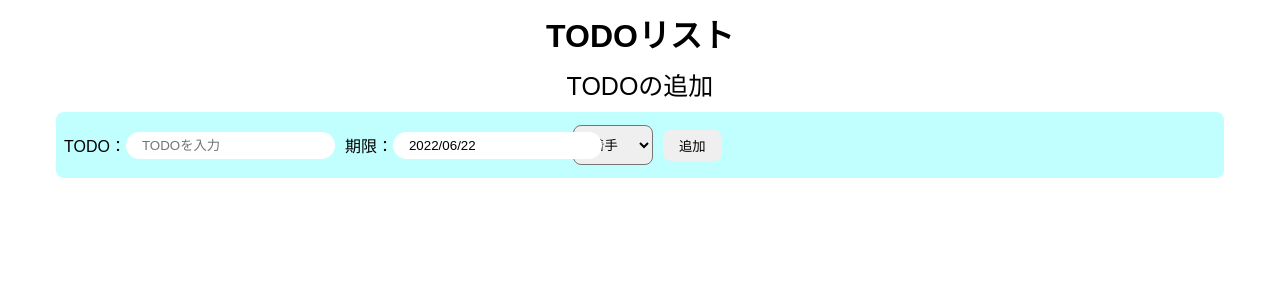
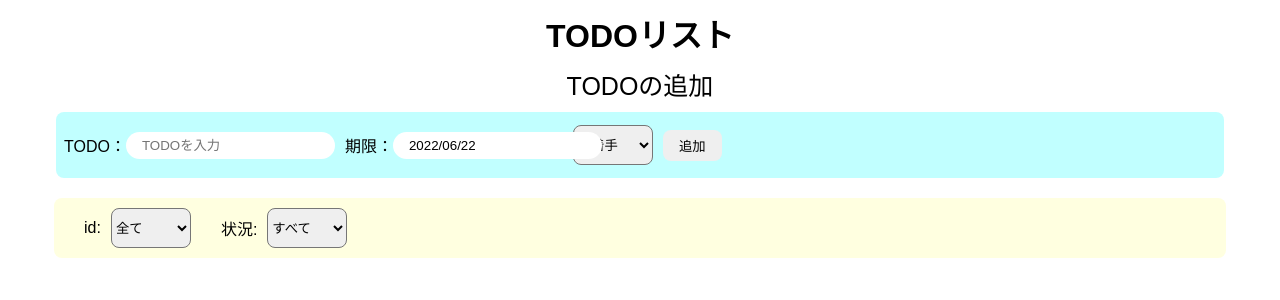
Before and after one commit to k98a73/todo-rookie, a React (Create React App) app: page / in a window 1280 px wide. Shown: the top 300 px of the page. Built offline with nearby package versions, Linux system fonts and the light colour scheme.

Commit message:
フィルター機能（ID、状況）

```diff
--- a/src/App.css
+++ b/src/App.css
@@ -41,6 +41,21 @@ button:hover {
   margin: 10px 0;
 }
 
+.filter-area {
+  width: 90%;
+  background-color: #ffffe0;
+  padding: 10px;
+  margin: 20px auto;
+  border-radius: 8px;
+  display: flex;
+  align-items: center;
+}
+
+.filter-area p {
+  margin-right: 10px;
+  margin-left: 20px;
+}
+
 .input-area {
   background-color: #c1ffff;
   width: 90%;
--- a/src/App.js
+++ b/src/App.js
@@ -1,4 +1,4 @@
-import { useState } from "react";
+import { useEffect, useState } from "react";
 // react-datepickerを導入するならターミナルで「npm install react-datepicker --save」を実行
 import DatePicker, { registerLocale } from "react-datepicker";
 import ja from "date-fns/locale/ja";
@@ -12,6 +12,9 @@ const App = () => {
   const [todo, setTodo] = useState("");
   const [isEditing, setIsEditing] = useState(false);
   const [currentTodo, setCurrentTodo] = useState({});
+  const [filteredTodos, setFilteredTodos] = useState([]);
+  const [filter, setFilter] = useState("all");
+  const [idFilter, setIdFilter] = useState("全て");
 
   const filterOptions = [
     { label: "notStarted", value: "未着手" },
@@ -86,6 +89,50 @@ const App = () => {
     setCurrentTodo({ ...todo });
   };
 
+  useEffect(() => {
+    const filteringTodos = () => {
+      switch (filter) {
+        case "notStarted":
+          setFilteredTodos(todos.filter((todo) => todo.status === "未着手"));
+          break;
+        case "inProgress":
+          setFilteredTodos(todos.filter((todo) => todo.status === "作業中"));
+          break;
+        case "done":
+          setFilteredTodos(todos.filter((todo) => todo.status === "完了"));
+          break;
+        default:
+          setFilteredTodos(todos);
+      }
+    };
+    filteringTodos();
+  }, [filter, todos]);
+
+  const todoId = todos.map((todo) => todo.id);
+  const todoIdFilter = ["全て", ...todoId];
+
+  useEffect(() => {
+    const filteringTodosId = () => {
+      let isBreak = false;
+      for (let id of todoIdFilter) {
+        switch (idFilter) {
+          case "全て":
+            setFilteredTodos(todos);
+            break;
+          case id.toString():
+            setFilteredTodos(todos.filter((todo) => todo.id === id));
+            isBreak = true;
+            break;
+          default:
+            setFilteredTodos(todos);
+        }
+        if (isBreak) break;
+      }
+    };
+    filteringTodosId();
+    // eslint-disable-next-line react-hooks/exhaustive-deps
+  }, [idFilter, todos]);
+
   return (
     <>
       <h1 className="title">TODOリスト</h1>
@@ -155,9 +202,29 @@ const App = () => {
             </select>
             <button type="submit">追加</button>
           </form>
+          <div className="filter-area">
+            <p>id: </p>
+            <select
+              value={idFilter}
+              onChange={(e) => setIdFilter(e.target.value)}
+            >
+              {todoIdFilter.map((id) => (
+                <option key={id} value={id}>
+                  {id}
+                </option>
+              ))}
+            </select>
+            <p>状況: </p>
+            <select value={filter} onChange={(e) => setFilter(e.target.value)}>
+              <option value="all">すべて</option>
+              <option value="notStarted">未着手</option>
+              <option value="inProgress">作業中</option>
+              <option value="done">完了</option>
+            </select>
+          </div>
           <div className="todo-area">
             <ul>
-              {todos.map((todo) => {
+              {filteredTodos.map((todo) => {
                 return (
                   <li key={todo.id}>
                     <div className="list-row">
@@ -171,7 +238,7 @@ const App = () => {
                           "/" +
                           todo.date?.getDate()}
                       </p>
-                      <p> 状況: {todo.status}</p>
+                      <p>状況: {todo.status}</p>
                       <button onClick={() => handleEditClick(todo)}>
                         編集
                       </button>
```
